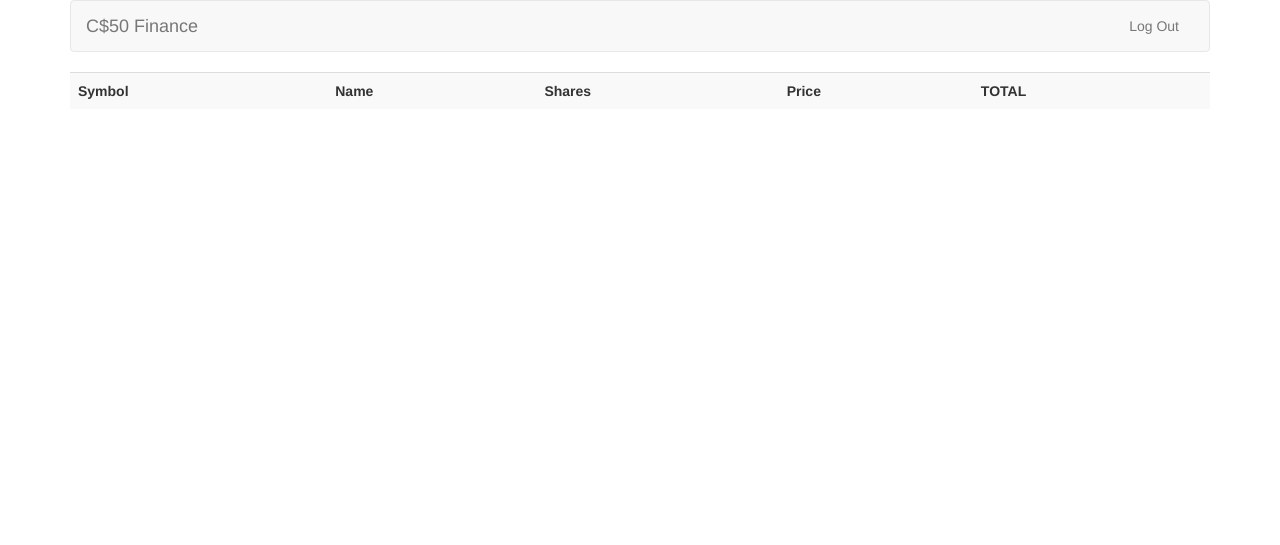
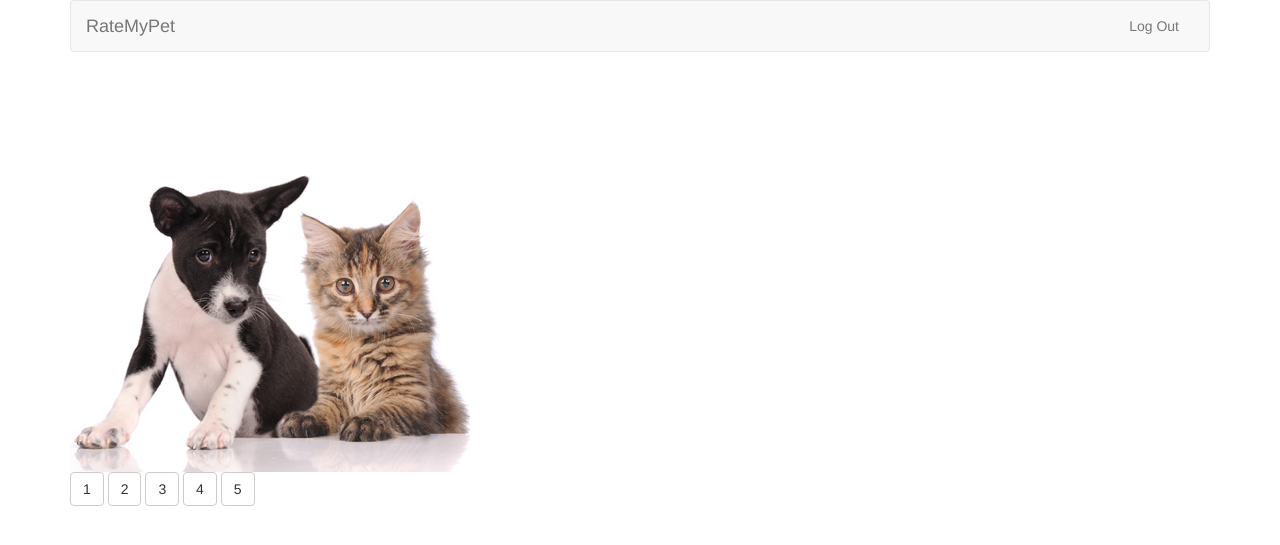
Before and after one commit to rmhklarenaar/ratemypet, a Flask app: page / in a window 1280 px wide. Shown: the top 545 px of the page. Run offline with Flask 2, Linux system fonts and the light colour scheme; a user stored in the database is signed in; data comes from the database, SQL or seed files in the repository; lists and menus that the app fills with data are empty; some libraries are stand-ins or nearby versions.

Commit message:
index, login, layout aangepast

```diff
--- a/templates/index.html
+++ b/templates/index.html
@@ -5,12 +5,13 @@
 {% endblock %}
 
 {% block main %}
-    <table class="table table-striped" style="width:100%">
-      <tr>
-        <th>Symbol</th>
-        <th>Name</th>
-        <th>Shares</th>
-        <th>Price</th>
-        <th>TOTAL</th>
-      </tr>
+
+    <img src="~/workspace/ratemypet/uploads/0.jpg"/> <br/>
+
+    <button class="btn btn-default" type="submit" name="rate1">1</button>
+    <button class="btn btn-default" type="submit" name="rate2">2</button>
+    <button class="btn btn-default" type="submit" name="rate3">3</button>
+    <button class="btn btn-default" type="submit" name="rate4">4</button>
+    <button class="btn btn-default" type="submit" name="rate5">5</button>
+
 {% endblock %}
--- a/templates/layout.html
+++ b/templates/layout.html
@@ -16,7 +16,7 @@
         <script src="https://code.jquery.com/jquery-3.1.1.min.js"></script>
         <script src="https://maxcdn.bootstrapcdn.com/bootstrap/3.3.7/js/bootstrap.min.js"></script>
 
-        <title>C$50 Finance: {% block title %}{% endblock %}</title>
+        <title>RateMyPet: {% block title %}{% endblock %}</title>
 
     </head>
 
@@ -33,7 +33,7 @@
                             <span class="icon-bar"></span>
                             <span class="icon-bar"></span>
                         </button>
-                        <a class="navbar-brand" href="{{ url_for('index') }}"><span class="blue">C</span><span class="red">$</span><span class="yellow">5</span><span class="green">0</span> <span class="red">Finance</span></a>
+                        <a class="navbar-brand" href="{{ url_for('index') }}"><span class="blue">Rate</span><span class="red">My</span><span class="yellow">Pet</span>
                     </div>
                     <div class="collapse navbar-collapse" id="navbar">
                         {% if session.user_id %}
```
